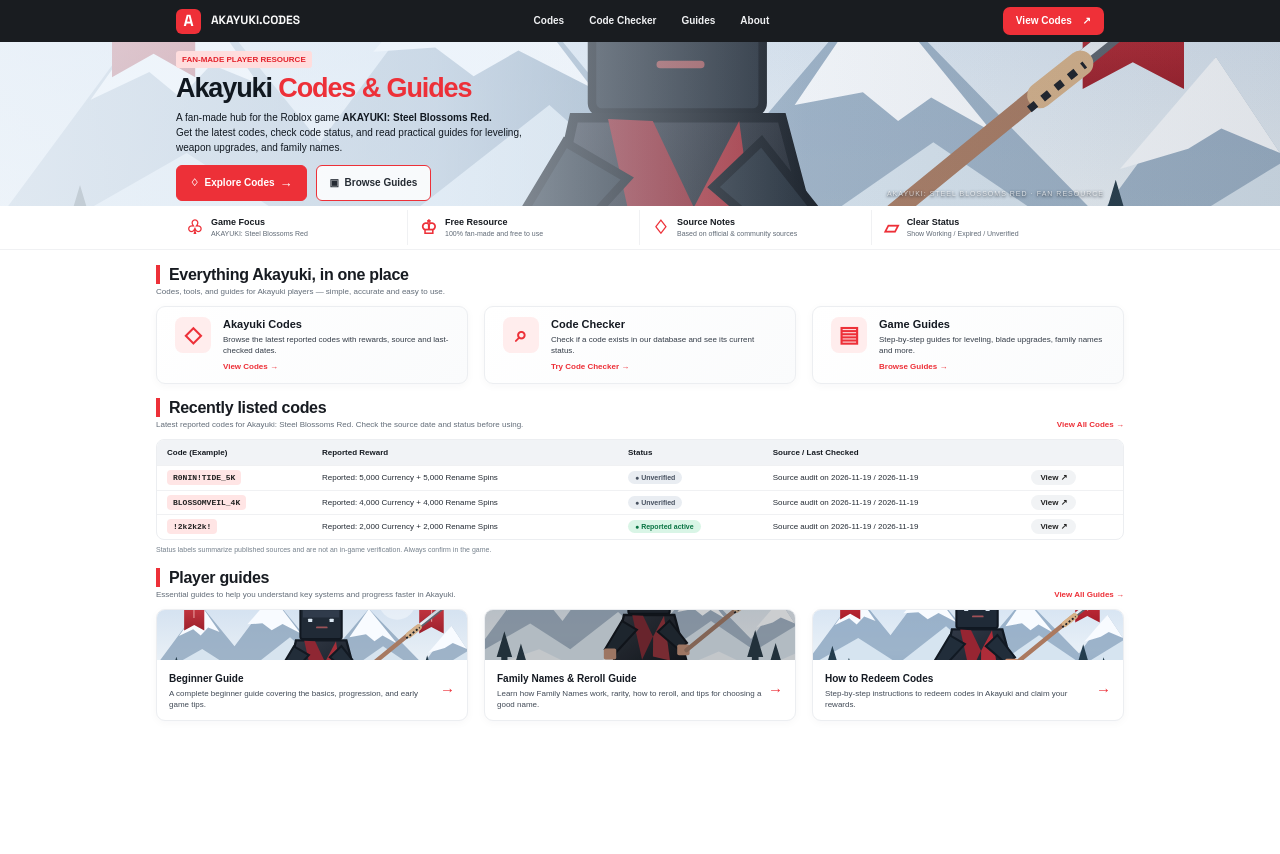
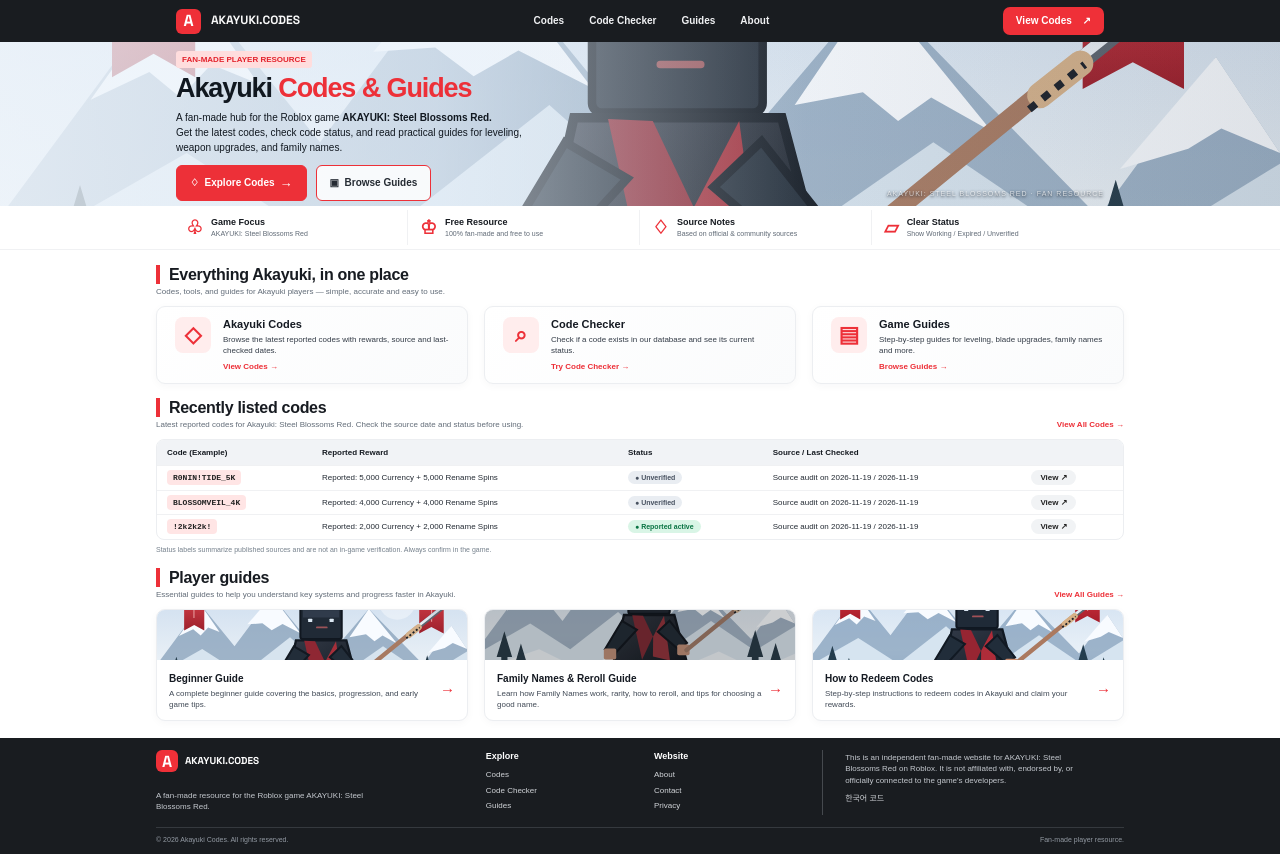
Before and after one commit to donnyhuang1990/akayuki-codes-hub, a Next.js app: page / in a window 1280 px wide. Before the commit the page ends 800 px from the top, so only its background shows below. Built offline with nearby package versions, Linux system fonts and the light colour scheme.

Commit message:
Style shared footer to approved dark three-column design

```diff
--- a/app/globals.css
+++ b/app/globals.css
@@ -305,6 +305,15 @@ body{background:#fff;color:#151a22;font-family:Arial,Helvetica,sans-serif;font-s
 .approved-heading-row{display:flex;justify-content:space-between;align-items:flex-end;gap:12px}.approved-view-all{font-size:8px;font-weight:800;color:#ed3038;white-space:nowrap;padding-bottom:8px}.approved-codes{padding-top:14px}.approved-table-wrap{border:1px solid #eceef1;border-radius:8px;overflow:hidden}.approved-code-table{width:100%;border-collapse:collapse;font-size:8px}.approved-code-table thead{background:#f1f3f6}.approved-code-table th{text-align:left;font-weight:800;padding:7px 10px;color:#161b22}.approved-code-table td{padding:6px 10px;border-top:1px solid #f0f1f3;color:#242b34}.approved-code-table td:first-child code{background:#ffe5e5;color:#222;padding:3px 6px;border-radius:4px;font-weight:800;font-size:8px}.approved-status{white-space:nowrap;border-radius:20px;padding:3px 7px;font-size:7px;font-weight:800}.approved-status-reported-active{background:#d9f5e6;color:#087342}.approved-status-reported-expired{background:#ffe4e4;color:#a32935}.approved-status-unverified{background:#e9edf2;color:#485261}.approved-copy-link{background:#f1f3f5;border-radius:12px;padding:3px 9px;color:#222;font-weight:700}.approved-footnote{font-size:7px;color:#75808c;margin:5px 0 0}
 .approved-guides{padding-top:13px;padding-bottom:17px}.approved-guide-grid{display:grid;grid-template-columns:repeat(3,1fr);gap:16px}.approved-guide-card{overflow:hidden;border:1px solid #eceef1;border-radius:9px;background:#fff;box-shadow:0 2px 8px rgba(20,30,45,.035);position:relative}.guide-image{height:50px;background-image:url('/akayuki-roblox-inspired-scene.svg');background-size:cover;background-position:center 35%}.guide-image-two{background-position:78% 58%;filter:saturate(.8) brightness(.82)}.guide-image-three{background-position:93% 45%;filter:saturate(1.1)}.approved-guide-copy{position:relative;padding:7px 12px 9px}.approved-guide-copy strong{font-size:10px;color:#151a22}.approved-guide-copy p{font-size:8px;line-height:1.35;color:#414a56;margin:2px 18px 0 0}.approved-guide-copy>b{position:absolute;right:12px;top:17px;color:#ed3038;font-size:15px}
 .approved-disclaimer{background:#191c20;color:#fff;display:flex;align-items:center;justify-content:space-between;gap:25px;padding:13px max(calc((100% - 968px)/2),18px);min-height:68px}.approved-disclaimer>div{max-width:470px}.approved-disclaimer strong{font-size:9px}.approved-disclaimer p{font-size:8px;color:#c4c8ce;line-height:1.4;margin:3px 0 0}.approved-disclaimer>a{font-size:8px;color:#fff;white-space:nowrap}
-.footer{display:none}
+.footer{display:block;background:#191c20;border-top:0;padding:12px 0 0;color:#fff}
+.approved-footer-grid{width:min(968px,calc(100% - 36px));margin:auto;display:grid;grid-template-columns:1.4fr .65fr .65fr 1.4fr;gap:28px;padding:0 0 12px}
+.approved-footer-grid>div{display:flex;flex-direction:column;gap:4px;font-size:8px;color:#d1d4d8}
+.approved-footer-grid>div strong{font-size:9px;color:#fff;margin-bottom:2px}
+.approved-footer-grid p{font-size:8px;line-height:1.45;color:#c4c8ce;margin:2px 0;max-width:240px}
+.approved-footer-grid .brand{font-size:10px;color:#fff;gap:7px}
+.approved-footer-grid .brand-mark{width:22px;height:22px}
+.approved-footer-grid a:hover{color:#ff5960}
+.approved-footer-note{border-left:1px solid #45494e;padding-left:22px}
+.footer-bottom{width:min(968px,calc(100% - 36px));border-top:1px solid #35393e;padding-top:7px;padding-bottom:9px;color:#9299a2;font-size:7px}
 @media(min-width:1200px){.approved-hero{height:164px}.approved-hero-inner{width:min(928px,calc(100% - 36px))}}
-@media(max-width:700px){.site-header{height:54px}.site-header nav{display:none}.nav-wrap{width:calc(100% - 28px)}.approved-hero{height:auto;min-height:250px;background-position:65% center}.approved-hero:before{background:linear-gradient(90deg,rgba(238,244,250,.92),rgba(232,241,250,.72) 55%,rgba(15,23,34,.1))}.approved-hero-inner{width:calc(100% - 32px);min-height:250px}.approved-hero-copy{width:78%}.approved-hero h1{font-size:26px}.approved-hero-copy p{font-size:10px}.approved-trust-inner{width:calc(100% - 24px);grid-template-columns:repeat(2,1fr);padding:5px 0}.approved-trust-inner>div{border:0;padding:5px}.approved-content{width:calc(100% - 28px)}.approved-feature-grid,.approved-guide-grid{grid-template-columns:1fr;gap:8px}.approved-feature{min-height:70px}.approved-guide-grid{gap:10px}.guide-image{height:90px}.approved-code-table{min-width:680px}.approved-table-wrap{overflow-x:auto}.approved-disclaimer{display:block;padding:16px}.approved-disclaimer>a{display:inline-block;margin-top:8px}}
+@media(max-width:700px){.site-header{height:54px}.site-header nav{display:none}.nav-wrap{width:calc(100% - 28px)}.approved-hero{height:auto;min-height:250px;background-position:65% center}.approved-hero:before{background:linear-gradient(90deg,rgba(238,244,250,.92),rgba(232,241,250,.72) 55%,rgba(15,23,34,.1))}.approved-hero-inner{width:calc(100% - 32px);min-height:250px}.approved-hero-copy{width:78%}.approved-hero h1{font-size:26px}.approved-hero-copy p{font-size:10px}.approved-trust-inner{width:calc(100% - 24px);grid-template-columns:repeat(2,1fr);padding:5px 0}.approved-trust-inner>div{border:0;padding:5px}.approved-content{width:calc(100% - 28px)}.approved-feature-grid,.approved-guide-grid{grid-template-columns:1fr;gap:8px}.approved-feature{min-height:70px}.approved-guide-grid{gap:10px}.guide-image{height:90px}.approved-code-table{min-width:680px}.approved-table-wrap{overflow-x:auto}.approved-disclaimer{display:block;padding:16px}.approved-disclaimer>a{display:inline-block;margin-top:8px}.approved-footer-grid{grid-template-columns:1fr 1fr;gap:14px}.approved-footer-note{border-left:0;padding-left:0;grid-column:1/-1}}
```
